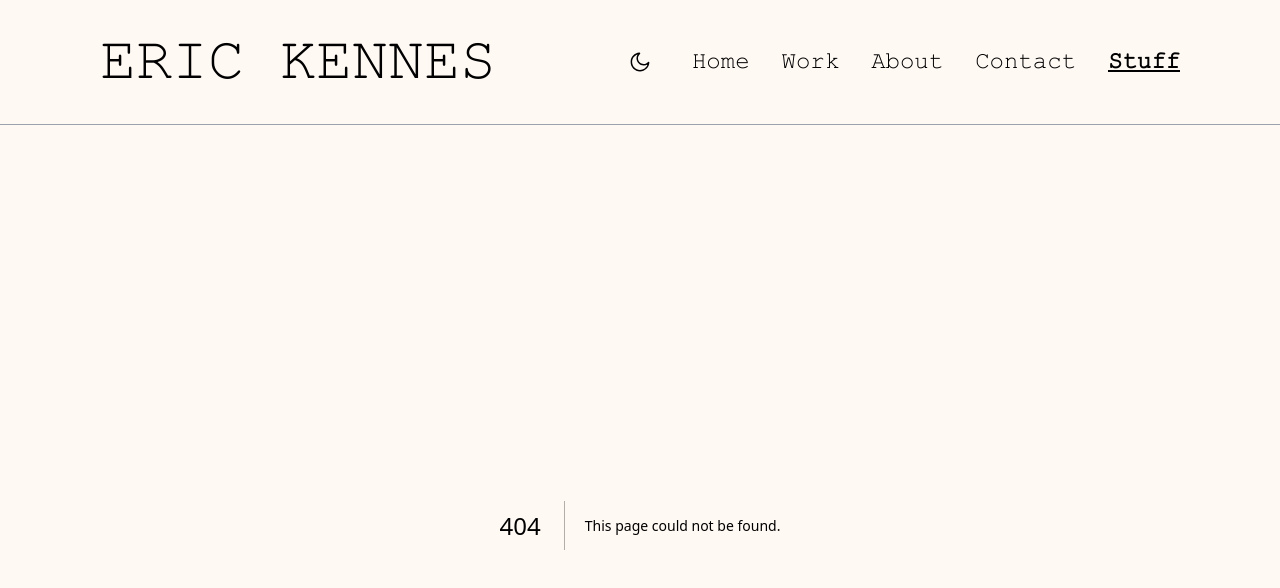
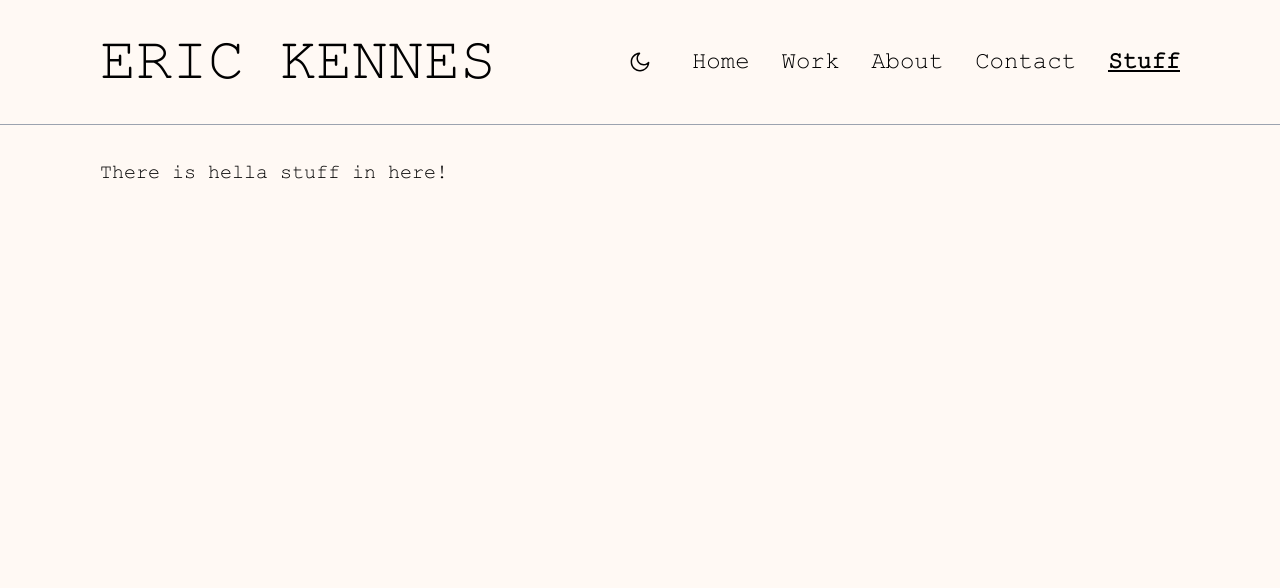
Before and after one commit to jack-rowe/eric-kennes, a Next.js app: page /Stuff in a window 1280 px wide. Before the commit this address had no page. Shown: the top 588 px of the page. Built offline with nearby package versions, Linux system fonts and the light colour scheme.

Commit message:
Stuff Page test

```diff
--- /dev/null
+++ b/src/app/Stuff/page.tsx
@@ -0,0 +1,15 @@
+export default function Stuff() {
+  return (
+    <main className="flex flex-col items-center justify-between p-4 sm:p-6 md:p-8 overflow-hidden mx-auto">
+      <div className="flex w-full max-w-[1080px] flex-col space-y-6">
+        <div className="flex flex-col md:flex-row items-center md:items-start space-y-6 md:space-y-0 md:space-x-8">
+          <div className="w-full md:w-2/3">
+            <p className="text-xl leading-relaxed">
+            There is hella stuff in here!
+            </p>
+          </div>
+        </div>
+      </div>
+    </main>
+  );
+}
```
